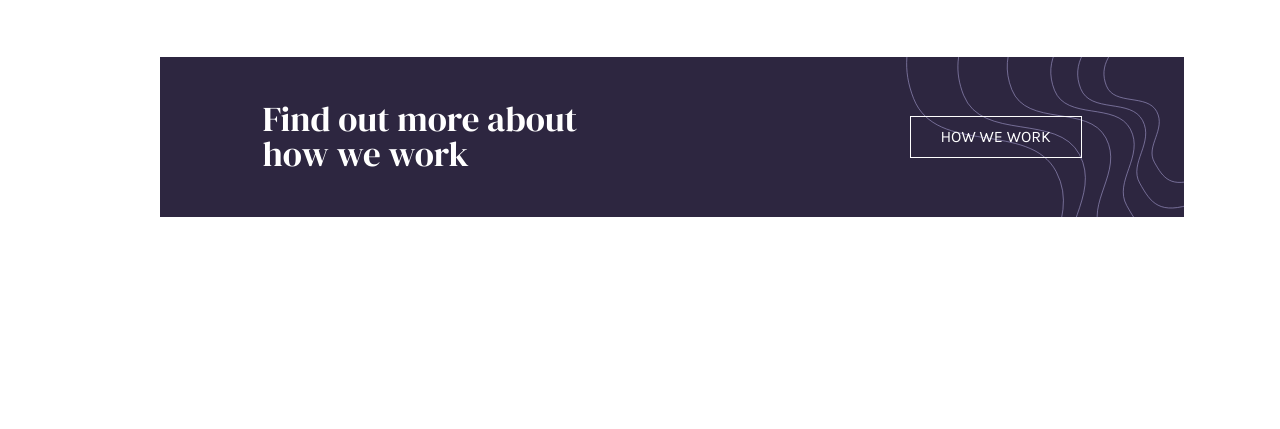
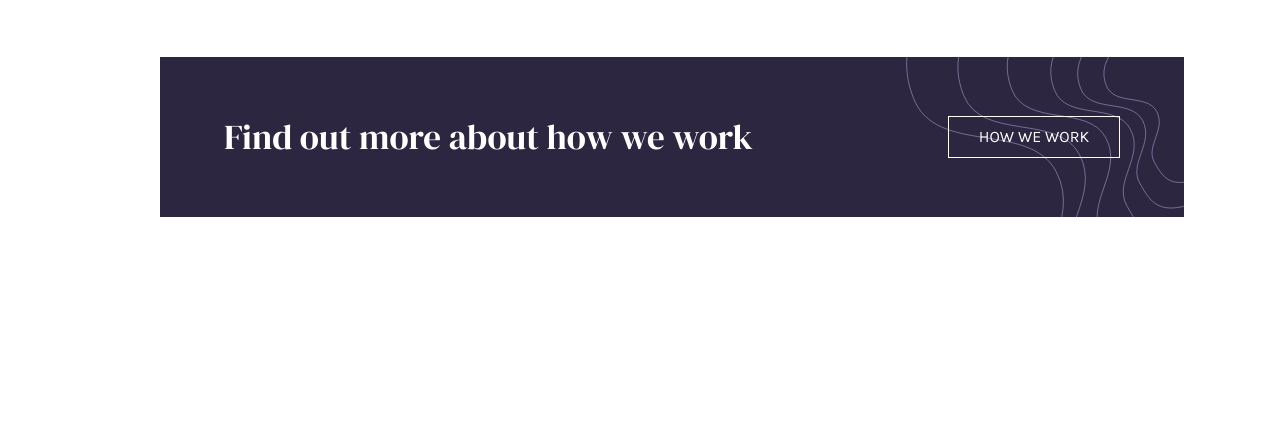
Before and after one commit to Hackier3/FrontEndMentor1, a plain HTML site: page index.html in a window 1280 px wide. Shown: the part 1579-2008 px from the top of the page. Drawn offline with Linux system fonts and the light colour scheme.

Commit message:
Add files via upload

```diff
--- a/style.css
+++ b/style.css
@@ -353,9 +353,11 @@
             justify-content: space-between;
             height: 20vh;
         }
-        .main-foot h2,
         .main-foot div {
-            margin: auto 8vw;
+            margin: auto 5vw auto auto;
+        }
+        .main-foot h2 {
+            margin: auto auto auto 5vw;
         }
         .main-foot div {
             min-width: 150px;
```
